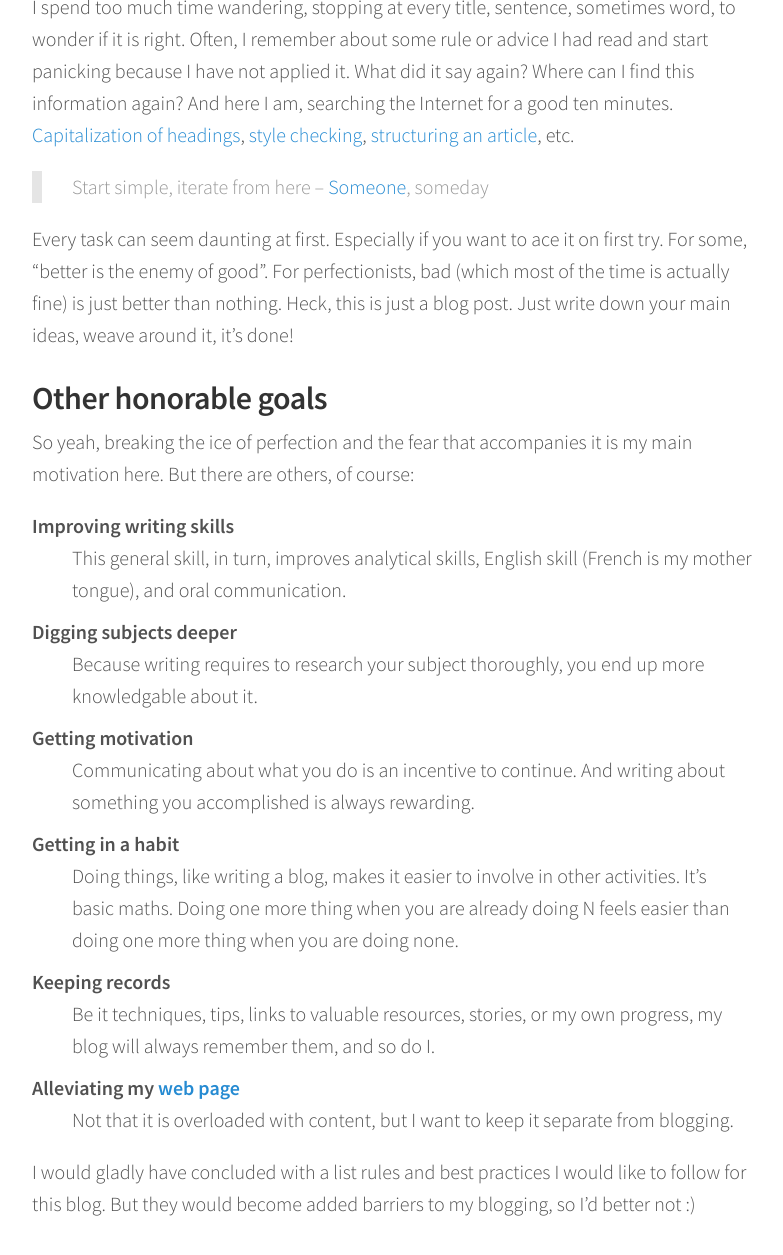
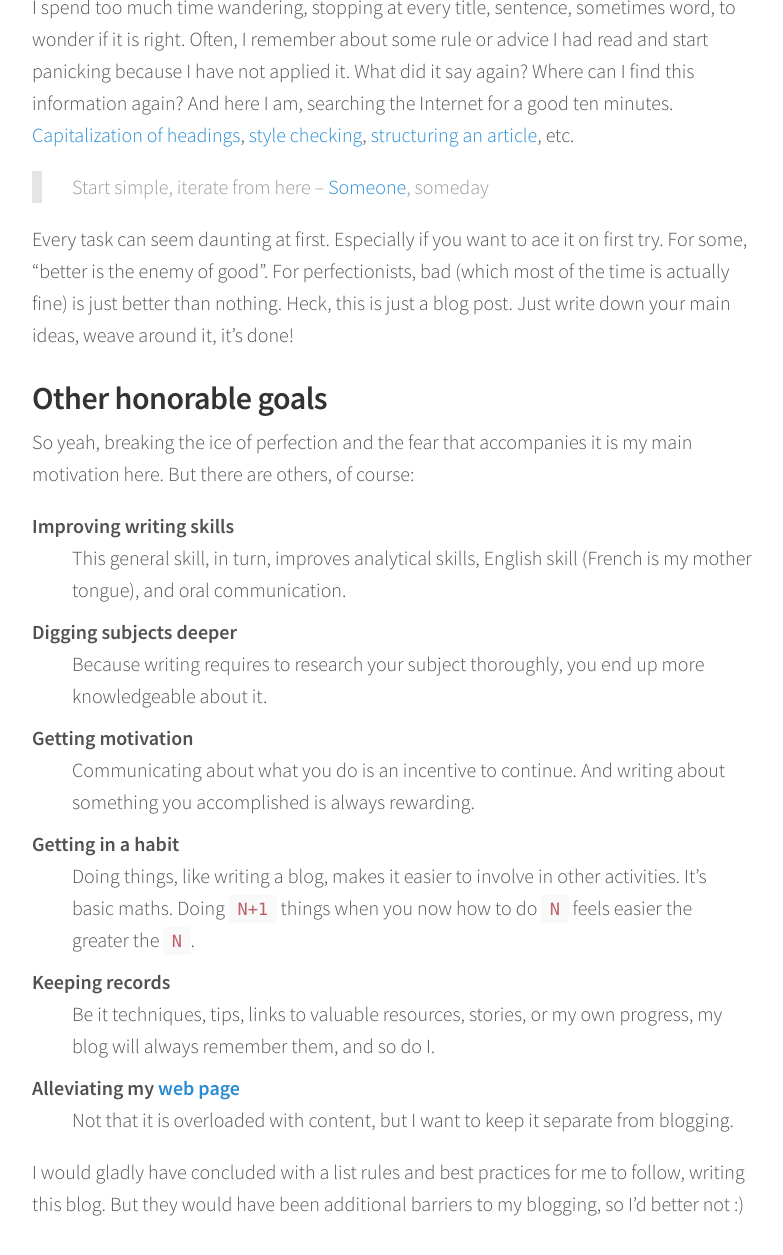
Before and after one commit to Soreine/blog, a Jekyll site: the page built from _posts/2016-04-17-defeating-the-fear.md, in a window 1280 px wide and 1400 px high, scrolled down 637 px. Shown: the top 1255 px of the window, without its empty margins (248-1031 px from the left). Built offline with Jekyll 4.4.1, drawn with Linux system fonts in a browser that asks for light colours; comment, search, counter and statistics services are not loaded.

Commit message:
Spelling

```diff
--- a/_posts/2016-04-17-defeating-the-fear.md
+++ b/_posts/2016-04-17-defeating-the-fear.md
@@ -29,13 +29,13 @@
 : This general skill, in turn, improves analytical skills, English skill (French is my mother tongue), and oral communication.
 
 Digging subjects deeper
-: Because writing requires to research your subject thoroughly, you end up more knowledgable about it.
+: Because writing requires to research your subject thoroughly, you end up more knowledgeable about it.
 
 Getting motivation
 : Communicating about what you do is an incentive to continue. And writing about something you accomplished is always rewarding.
 
 Getting in a habit
-: Doing things, like writing a blog, makes it easier to involve in other activities. It's basic maths. Doing one more thing when you are already doing N feels easier than doing one more thing when you are doing none.
+: Doing things, like writing a blog, makes it easier to involve in other activities. It's basic maths. Doing `N+1` things when you now how to do `N` feels easier the greater the `N`.
 
 Keeping records
 : Be it techniques, tips, links to valuable resources, stories, or my own progress, my blog will always remember them, and so do I.
@@ -44,4 +44,4 @@
 : Not that it is overloaded with content, but I want to keep it separate from blogging.
 
 
-I would gladly have concluded with a list rules and best practices I would like to follow for this blog. But they would become added barriers to my blogging, so I'd better not :)
+I would gladly have concluded with a list rules and best practices for me to follow, writing this blog. But they would have been additional barriers to my blogging, so I'd better not :)
```
